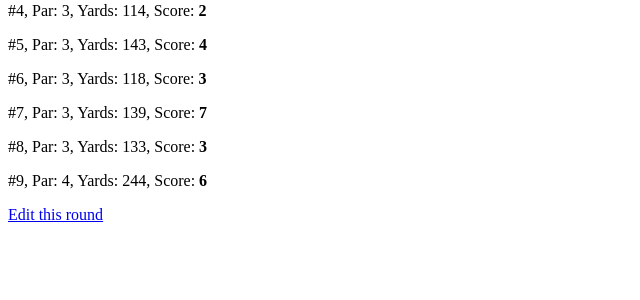
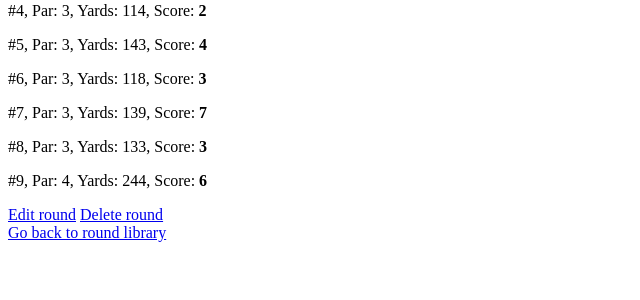
Before and after one commit to noahtq/golftracker, a Django app: page /roundslibrary/1/ in a window 1280 px wide. Shown: the part 274-574 px from the top of the page, without its empty margins (0-640 px from the left). Run offline with Django 5.2, Linux system fonts and the light colour scheme; a user stored in the database is signed in; data comes from the database, SQL or seed files in the repository; both versions use the stored data as it was after the commit.

Commit message:
Add round delete view and make round update view safer

```diff
--- a/golftracker/rounds/templates/rounds/round_detail.html
+++ b/golftracker/rounds/templates/rounds/round_detail.html
@@ -7,5 +7,11 @@
         <p>#{{ score.hole_number }}, Par: {{ score.par }}, Yards: {{ score.yardage }}, Score: <b>{{ score.score }}</b></p>
         {% endfor %}
     </div>
-    <a href="{% url 'rounds:update' round.id %}">Edit this round</a>
+    {% if user == round.player %}
+    <div>
+        <a href="{% url 'rounds:update' round.id %}">Edit round</a>
+        <a href="{% url 'rounds:delete' round.id %}">Delete round</a>
+    </div>
+    {% endif %}
+    <a href="{% url 'rounds:library' %}">Go back to round library</a>
 {% endblock content %}
--- a/golftracker/rounds/urls.py
+++ b/golftracker/rounds/urls.py
@@ -8,4 +8,5 @@ urlpatterns = [
     path('roundslibrary/', views.RoundListView.as_view(), name='library'),
     path('roundslibrary/<int:pk>/', views.RoundDetailView.as_view(), name='detail'),
     path('roundslibrary/<int:pk>/update/', views.RoundUpdateView.as_view(), name='update'),
+    path('roundslibrary/<int:pk>/delete/', views.RoundDeleteView.as_view(), name='delete'),
 ]
--- a/golftracker/rounds/views.py
+++ b/golftracker/rounds/views.py
@@ -14,6 +14,11 @@ def isOwnerOrPublic(round, user):
     public = round.public
     owner = round.player
     return owner == user or public
+
+
+#Check if user is the owner of the round
+def isOwner(round, user):
+    return user == round.player
 
 
 def welcome(request):
@@ -45,15 +50,35 @@ class RoundDetailView(LoginRequiredMixin, generic.DetailView):
             raise PermissionDenied()
         return super().get(request, *args, **kwargs)
 
+    # def get_context_data(self, *args, **kwargs: Any) -> dict[str, Any]:
+    #     context = super(RoundDetailView, self).get_context_data(*args, **kwargs)
+    #     context['round']
+
+
 
 class RoundUpdateView(LoginRequiredMixin, generic.UpdateView):
     model = Round
     fields = ['course', 'tees', 'num_of_holes', 'weather_conditions', 'public']
     template_name = "rounds/round_update.html"
 
-    def form_valid(self, form):
-        form.instance.player = self.request.user
-        return super().form_valid(form)
+    def get(self, request, *args, **kwargs):
+        #Only show page if the round is public or user is the owner of the round
+        if isOwner(self.get_object(), self.request.user) == False:
+            raise PermissionDenied()
+        return super().get(request, *args, **kwargs)
 
     def get_success_url(self) -> str:
         return reverse('rounds:detail', args=[str(self.get_object().pk)])
+
+
+class RoundDeleteView(LoginRequiredMixin, generic.DeleteView):
+    model = Round
+
+    def get(self, request, *args, **kwargs):
+        #Only show page if the round is public or user is the owner of the round
+        if isOwner(self.get_object(), self.request.user) == False:
+            raise PermissionDenied()
+        return super().get(request, *args, **kwargs)
+
+    def get_success_url(self) -> str:
+        return reverse('rounds:library')
```
Also changed, not shown: golftracker/rounds/templates/rounds/round_confirm_delete.html (added, +15 -0 lines), golftracker/db.sqlite3.
